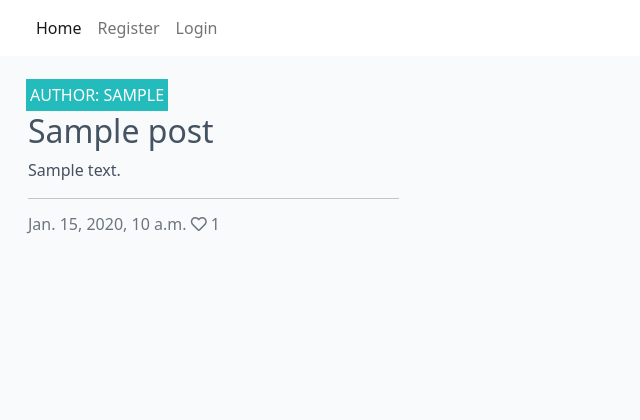
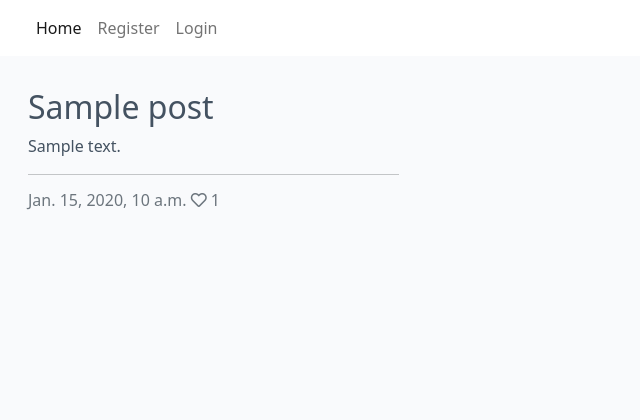
Before and after one commit to hypergeek-dev/quickfire_bulletin, a Django app: page / in a window 1280 px wide. Shown: the top 420 px of the page, without its empty margins (0-640 px from the left). Run offline with Django 3.2, Linux system fonts and the light colour scheme; tables that the repository leaves empty hold one stand-in row (values such as "Sample post").

Commit message:
Removing image from template

```diff
--- a/templates/index.html
+++ b/templates/index.html
@@ -12,17 +12,7 @@
                 <div class="col-md-4">
                     <div class="card mb-4">
                         <div class="card-body">
-                            <div class="image-container">
-                                {% if "placeholder" in post.featured_image.url %}
-                                <img class="card-img-top"
-                                    src="https://codeinstitute.s3.amazonaws.com/fullstack/blog/default.jpg">
-                                {% else %}
-                                <img class="card-img-top" src=" {{ post.featured_image.url }}">
-                                {% endif %}
-                                <div class="image-flash">
-                                    <p class="author">Author: {{ post.author }}</p>
-                                </div>
-                            </div>
+
                             <a href="#" class="post-link">
                                 <h2 class="card-title">{{ post.title }}</h2>
                                 <p class="card-text">{{ post.excerpt }}</p>
```
